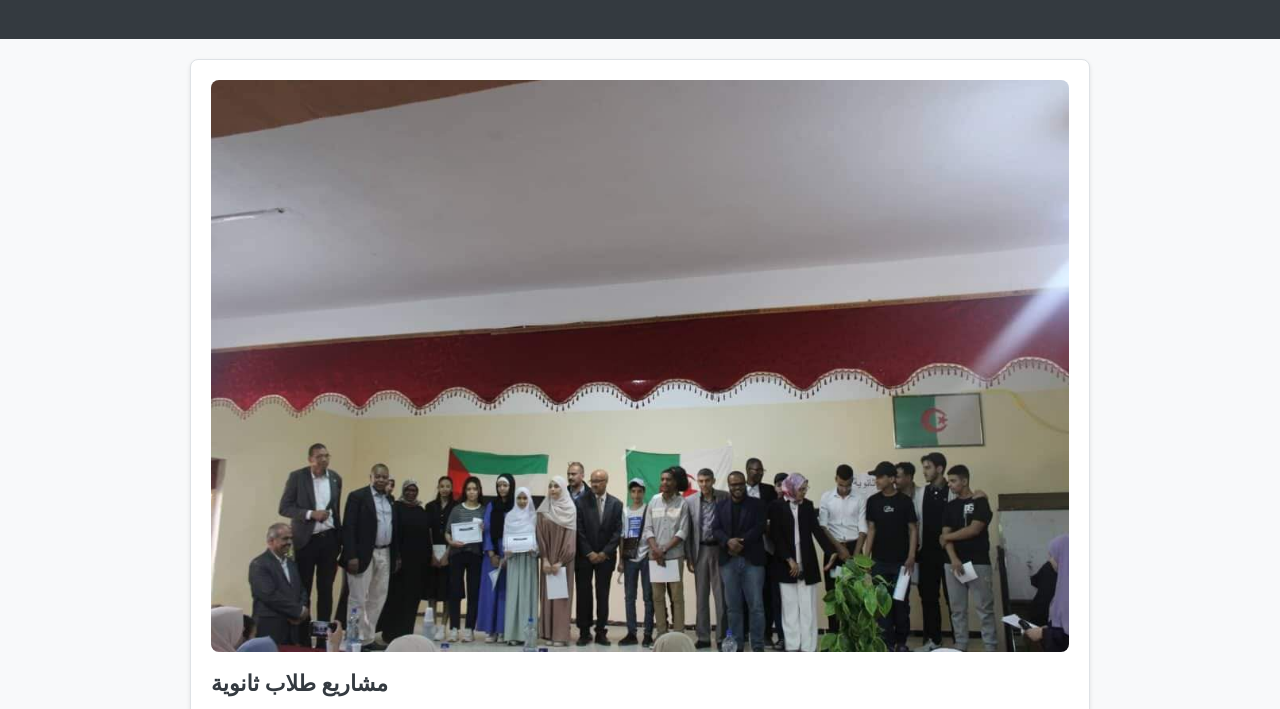
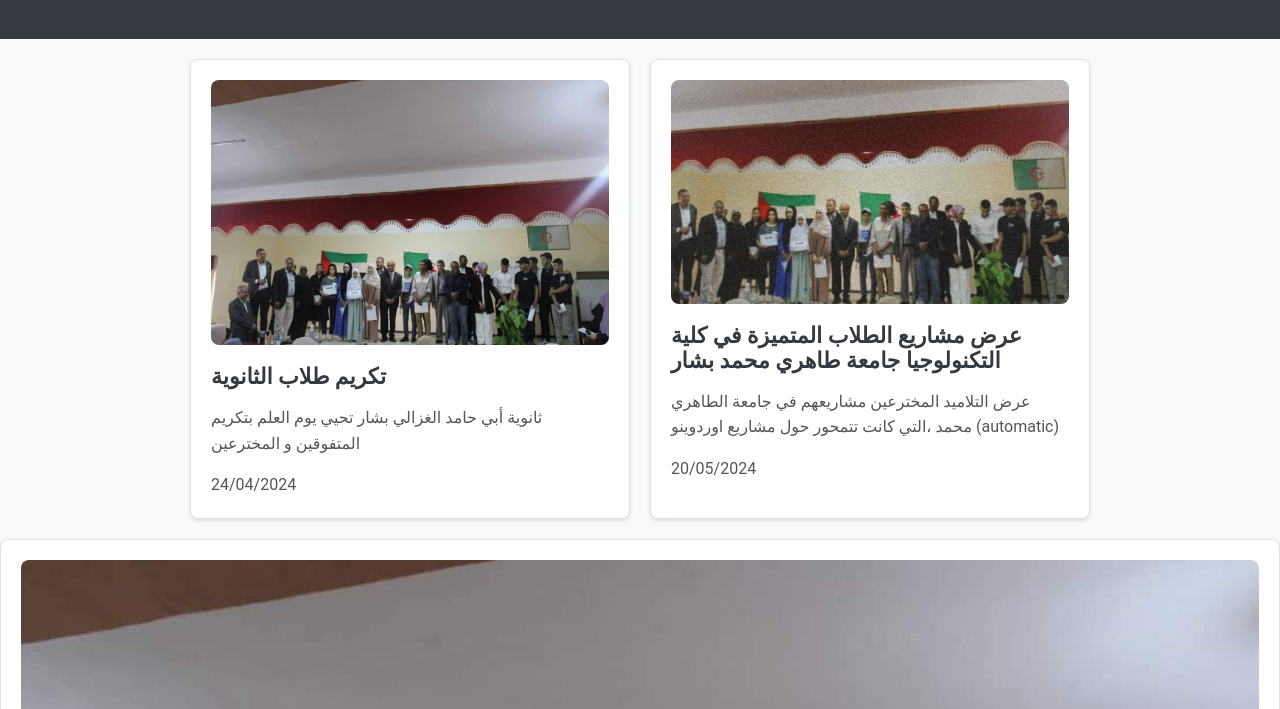
Before and after one commit to Dhiya2007/dyaa-elghazali, a plain HTML site: page syte/news.html in a window 1280 px wide. Shown: the part 82-791 px from the top of the page. Drawn offline with Linux system fonts and the light colour scheme.

Commit message:
Add files via upload

```diff
--- a/syte/news.html
+++ b/syte/news.html
@@ -12,6 +12,38 @@
     </header>
 
     <div class="container">
+        <div class="news-item">
+            <img src="news/1.jpg" alt="News Image">
+            <h2>تكريم طلاب الثانوية  </h2>
+            <p> ثانوية أبي حامد الغزالي بشار تحيي يوم العلم بتكريم المتفوقين و المخترعين
+ </p>
+ <p>24/04/2024</p>
+        </div>
+
+
+               <div class="news-item">
+            <img src="news/2.jpg" alt="News Image">
+            <h2>عرض مشاريع الطلاب المتميزة في كلية التكنولوجيا جامعة طاهري محمد بشار </h2>
+          <p>عرض التلاميد المخترعين مشاريعهم في جامعة الطاهري محمد ،التي كانت تتمحور حول مشاريع اوردوينو (automatic)</p>
+          <p>20/05/2024</p>
+        </div>
+        </div>
+
+
+
+
+
+
+
+
+
+
+
+
+
+
+
+        <div class="hide">
         <div class="news-item">
             <img src="news/1.jpg" alt="News Image">
             <h2>مشاريع طلاب ثانوية</h2>
```
